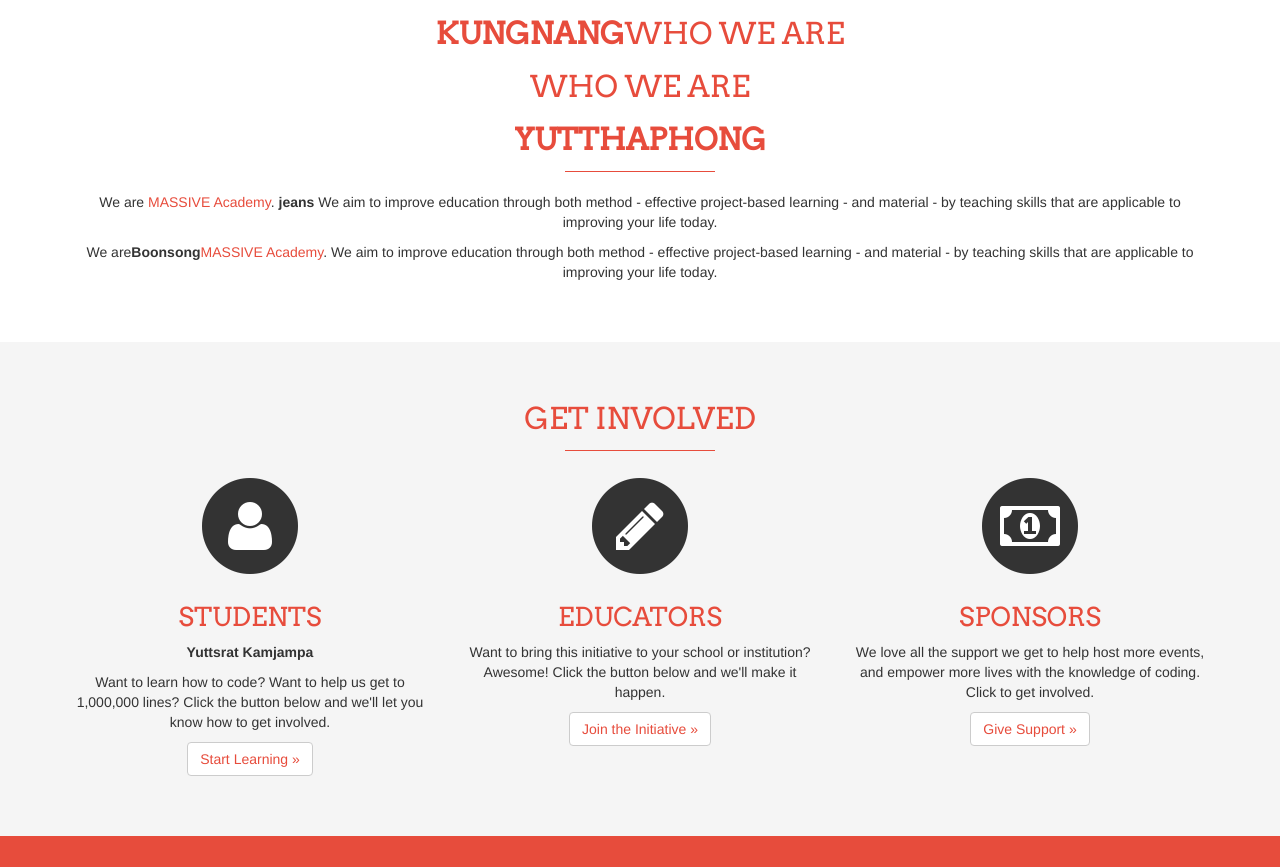
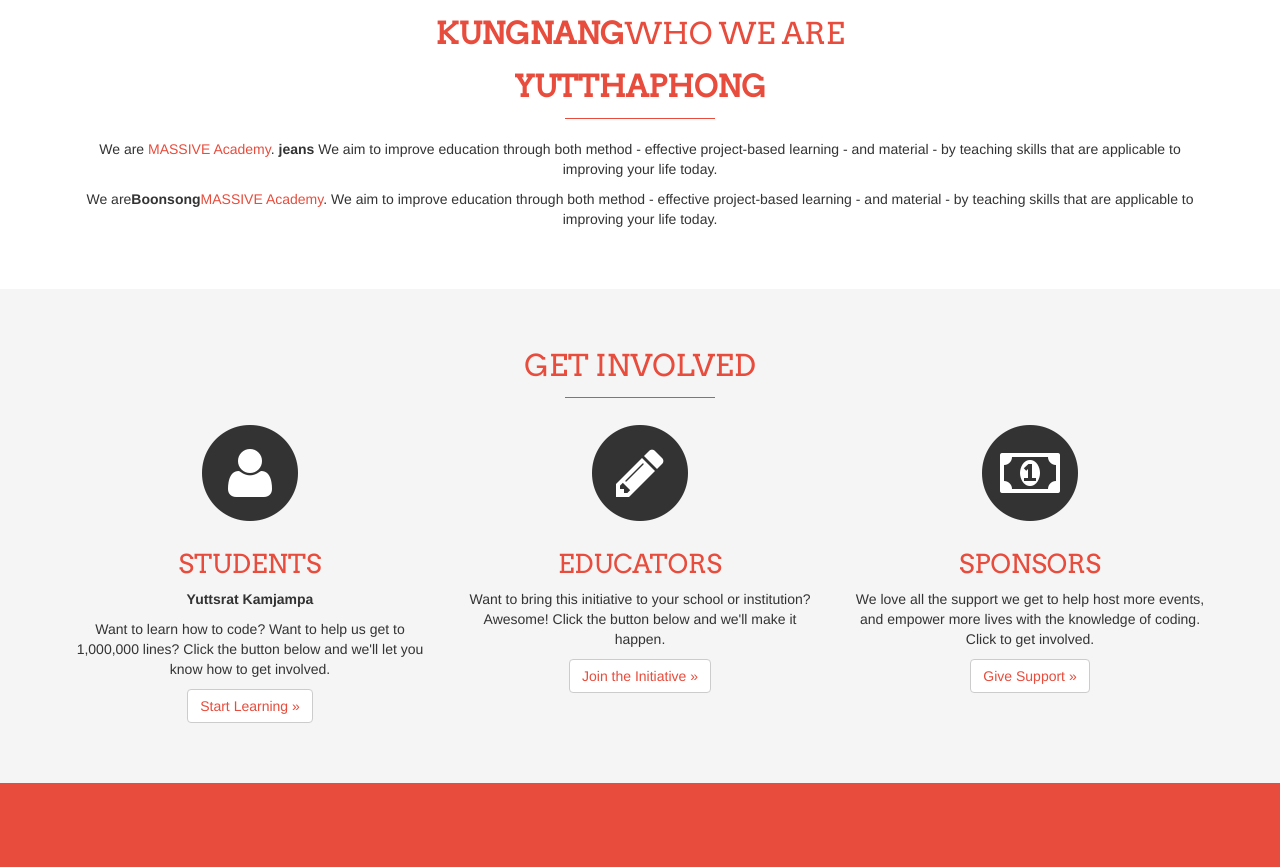
Before and after one commit to pinaet/pinaet.github.io, a plain HTML site: page index.html in a window 1280 px wide. Shown: the part 1344-2211 px from the top of the page. Drawn offline with nearby package versions, Linux system fonts and the light colour scheme; a script that the page names is missing.

Commit message:
แก้

```diff
--- a/index.html
+++ b/index.html
@@ -95,11 +95,7 @@
     <div id="who">
       <div class="container homepage">
         <img src="images/academy-brand-med.png" title="MASSIVE Academy" alt="MASSIVE Academy">
-
-
         <h2><strong>Kungnang</strong>Who We Are</h2>
-
-        <h2> Who We Are</h2>
         <h2> <strong>yutthaphong</strong></h2>
 
 
```
